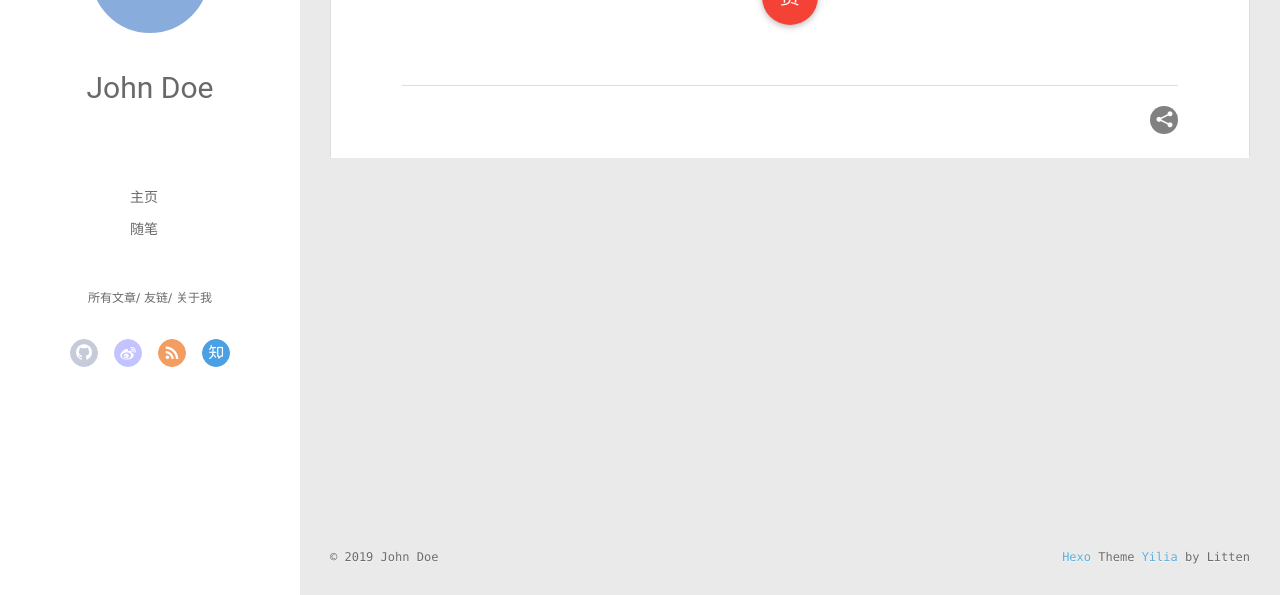
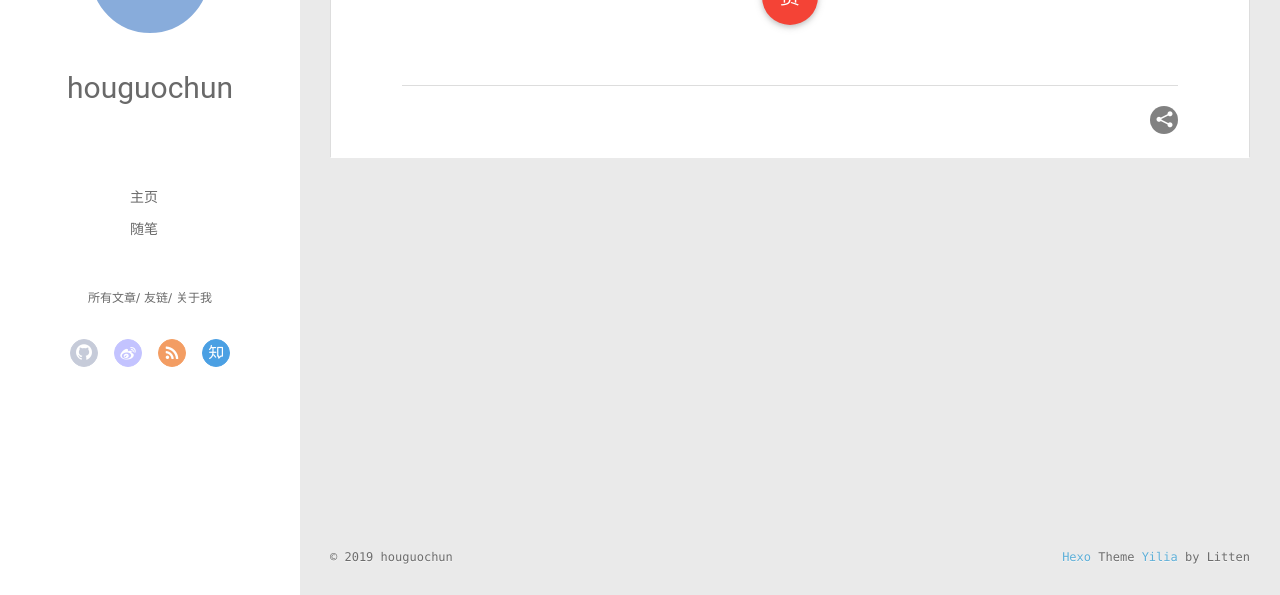
Before and after one commit to hguochun/hguochun.github.io, a plain HTML site: page 第一篇/index.html in a window 1280 px wide. Shown: the part 202-797 px from the top of the page. Drawn offline with Linux system fonts and the light colour scheme; no server answers.

Commit message:
Site updated: 2019-06-05 14:59:08

```diff
--- a/第一篇/index.html
+++ b/第一篇/index.html
@@ -47,7 +47,7 @@
 			<img src class="js-avatar">
 		</a>
 		<hgroup>
-		  <h1 class="header-author"><a href="/">John Doe</a></h1>
+		  <h1 class="header-author"><a href="/">houguochun</a></h1>
 		</hgroup>
 
 
@@ -105,7 +105,7 @@
 				<img src class="js-avatar">
 			</div>
 			<hgroup>
-			  <h1 class="header-author js-header-author">John Doe</h1>
+			  <h1 class="header-author js-header-author">houguochun</h1>
 			</hgroup>
 
 
@@ -299,7 +299,7 @@
   <div class="outer">
     <div id="footer-info">
     	<div class="footer-left">
-    		&copy; 2019 John Doe
+    		&copy; 2019 houguochun
     	</div>
       	<div class="footer-right">
       		<a href="http://hexo.io/" target="_blank">Hexo</a>  Theme <a href="https://github.com/litten/hexo-theme-yilia" target="_blank">Yilia</a> by Litten
```
Also changed, not shown: 2019/06/04/hello-world/index.html (+3 -3 lines), 2019/06/04/浅谈Flex-UI/index.html (+3 -3 lines), archives/2019/06/index.html (+3 -3 lines), archives/2019/index.html (+3 -3 lines), archives/index.html (+3 -3 lines), index.html (+3 -3 lines).
